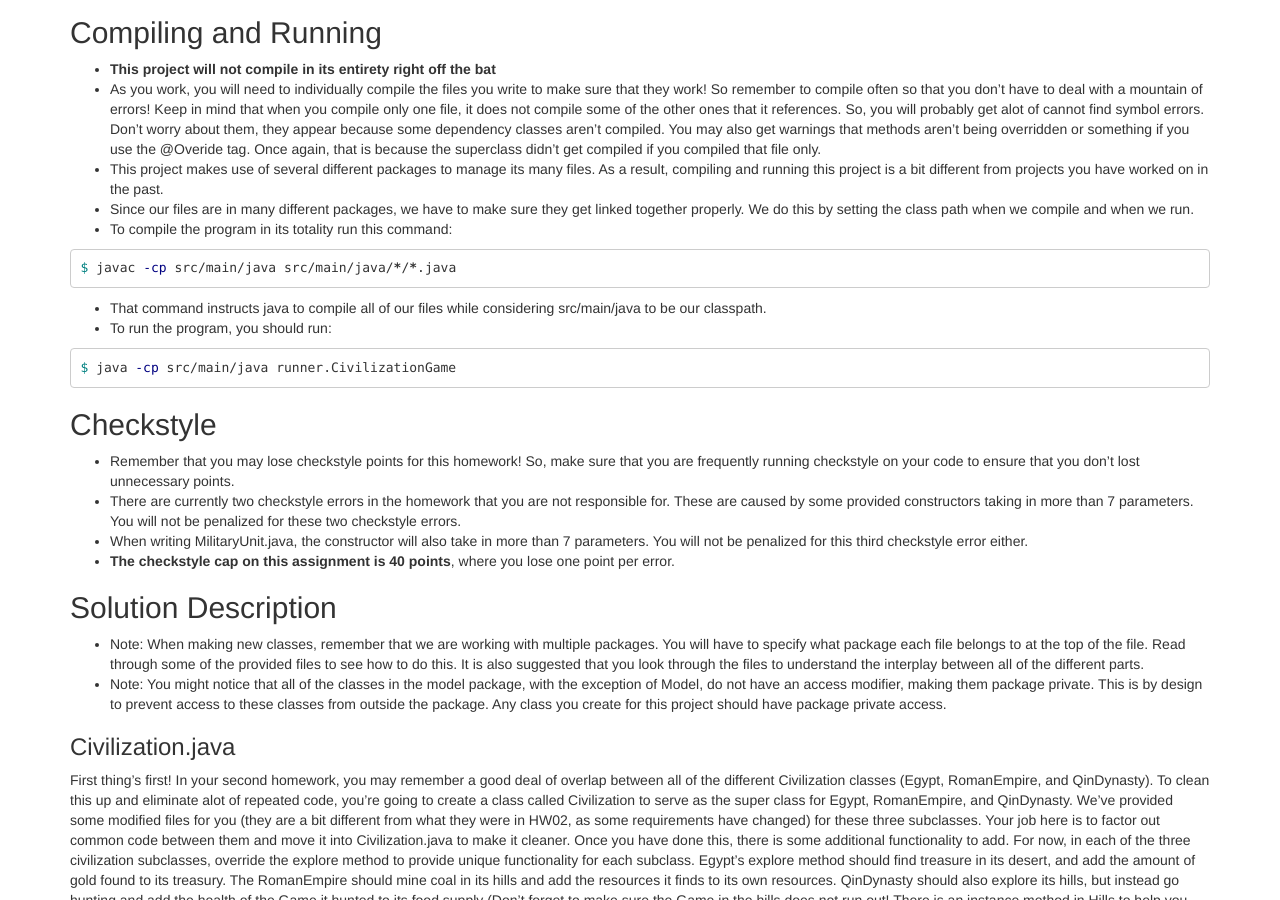
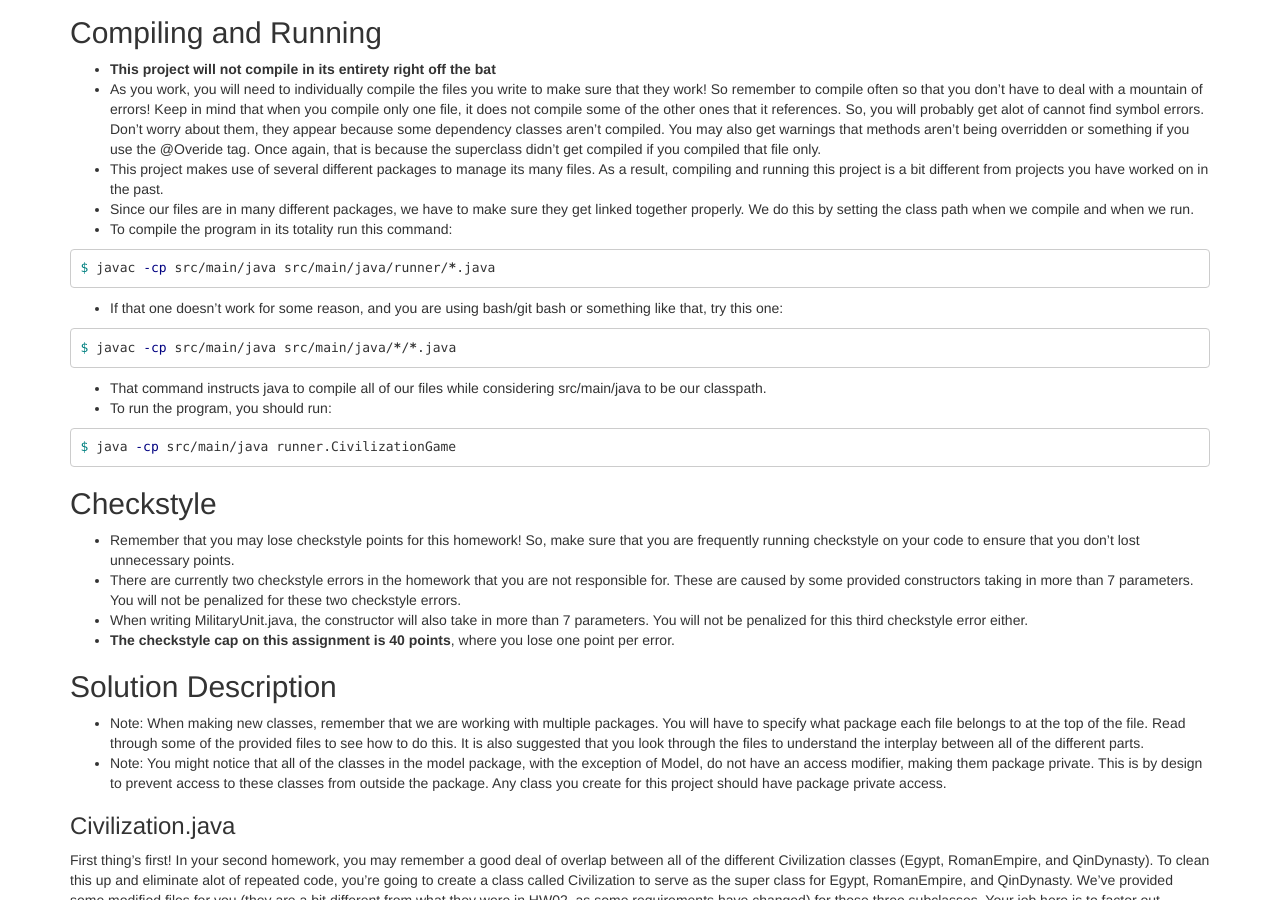
Before and after one commit to cs1331/cs1331.github.io.old, a Jekyll site: the page built from fall2016/hw3/hw3.md, in a window 1280 px wide and 900 px high, scrolled down 723 px. Built offline with Jekyll 4.4.1, drawn with Linux system fonts in a browser that asks for light colours; nearby versions of some CDN libraries.

Commit message:
fixed compilation instructions, for hopefully the last time

````diff
--- a/fall2016/hw3/hw3.md
+++ b/fall2016/hw3/hw3.md
@@ -36,6 +36,12 @@ Now that you've had some practice working on a project with multiple classes, we
 * This project makes use of several different packages to manage its many files. As a result, compiling and running this project is a bit different from projects you have worked on in the past.
 * Since our files are in many different packages, we have to make sure they get linked together properly. We do this by setting the class path when we compile and when we run.
 * To compile the program in its totality run this command:
+
+```bash
+$ javac -cp src/main/java src/main/java/runner/*.java
+```
+
+* If that one doesn't work for some reason, and you are using bash/git bash or something like that, try this one:
 
 ```bash
 $ javac -cp src/main/java src/main/java/*/*.java
````
